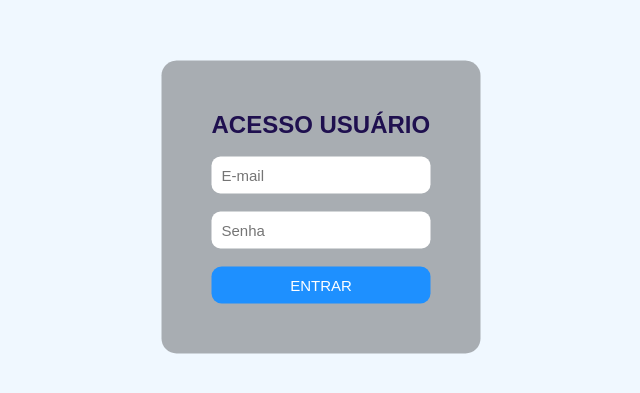
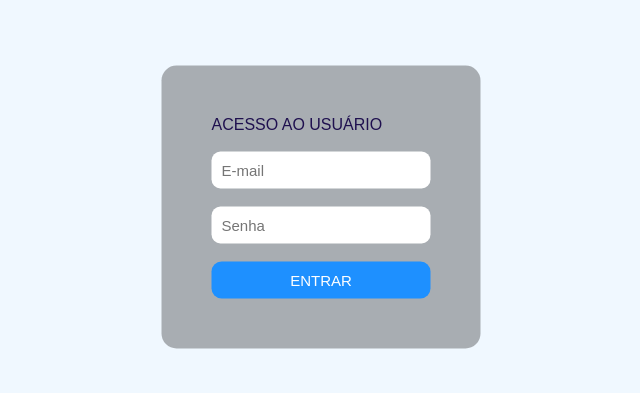
Before and after one commit to sara-larissa/Desafio.ti-academy.HTML.CSS, a plain HTML site: page formulario-login/FORMULÁRIO.html in a window 1280 px wide. Shown: the part 193-586 px from the top of the page, without its empty margins (319-959 px from the left). Drawn offline with Linux system fonts and the light colour scheme.

Commit message:
Update FORMULÁRIO.html

```diff
--- a/formulario-login/FORMULÁRIO.html
+++ b/formulario-login/FORMULÁRIO.html
@@ -1,3 +1,4 @@
+
 <!DOCTYPE html>
 <html lang="en">
 <head>
@@ -12,19 +13,19 @@
 <body>
 
 
-    <div class="divLogin">
+    <main class="divLogin">
 
-        <h2>ACESSO USUÁRIO</h2>
+        <label for="usuario">ACESSO AO USUÁRIO</label>
         <form action="ola" method="post" name="acesso">
         <br>
         <input  id="inputF" type="text" required placeholder="E-mail">
         <br> <br>
         <input id="inputF" type="password" required placeholder="Senha">
         <br> <br>
-        <input type="submit" id="button" value="ENTRAR" >
+        <input type="submit" id="button" value="ENTRAR" > <a href=""></a>
 
     </form>
-        </div>
+        </main>
 
     </body>
     </html>
```
